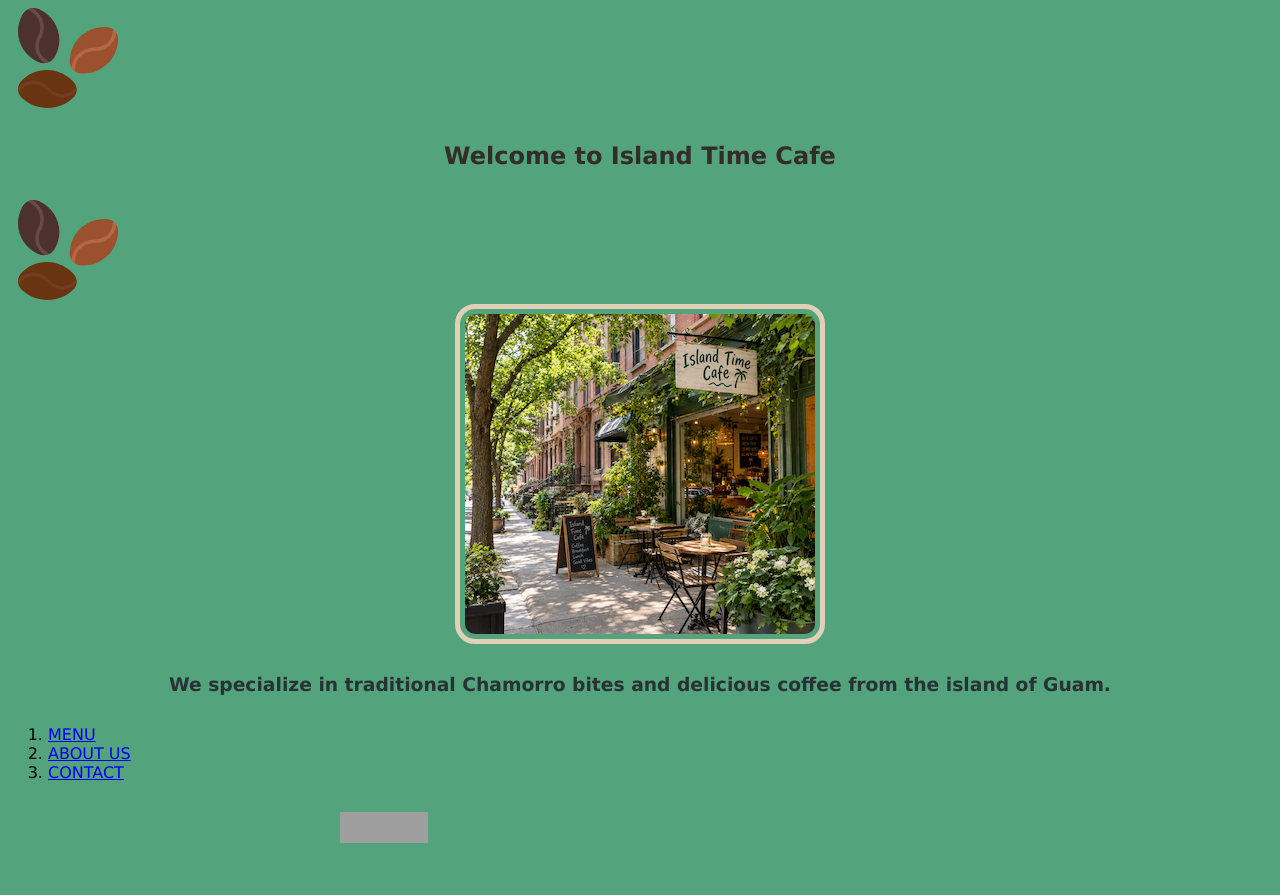
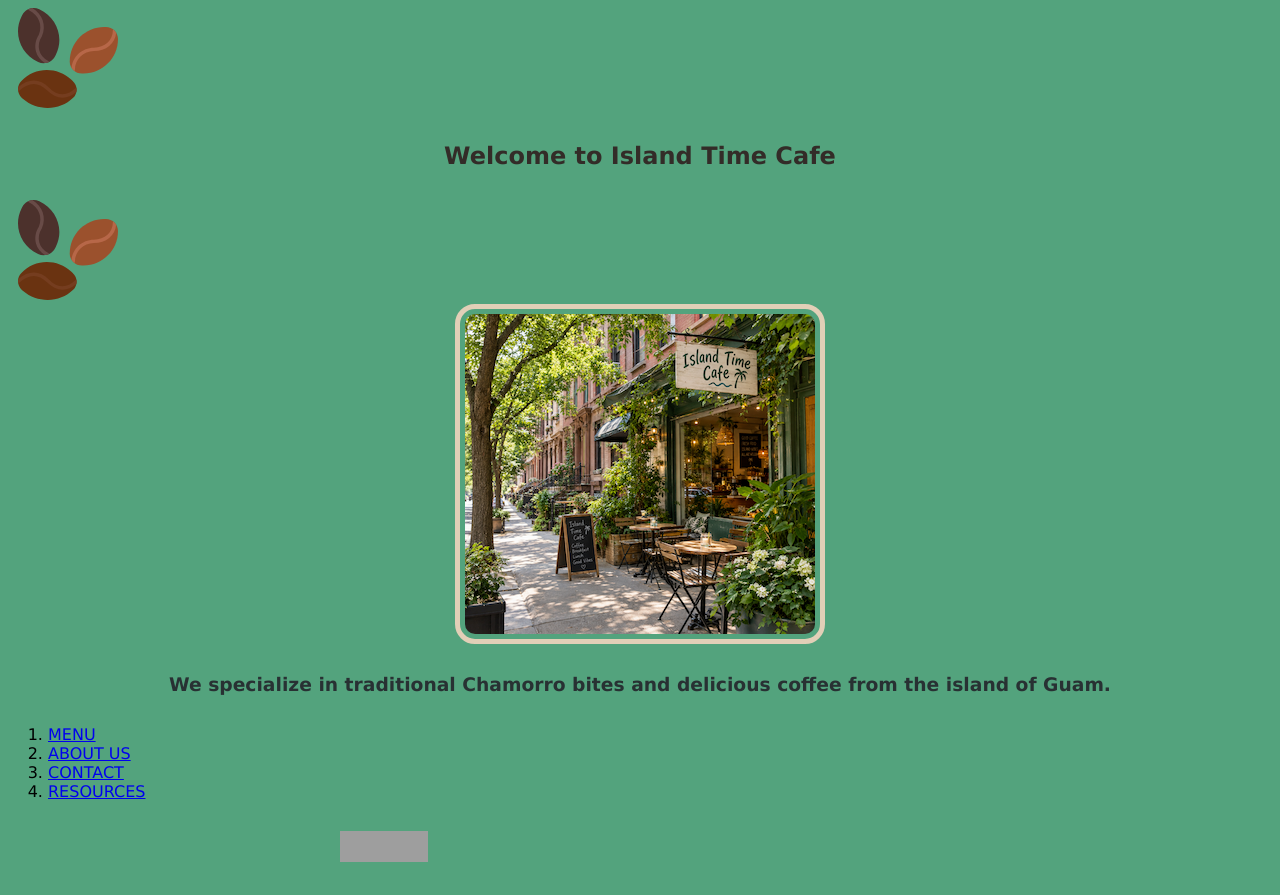
Before and after one commit to aabdul83/aabdul83.github.io, a plain HTML site: page index.html in a window 1280 px wide. Shown: the part 90-985 px from the top of the page. Drawn offline with Linux system fonts and the light colour scheme; grey boxes are pictures that could not be loaded.

Commit message:
Add files via upload

```diff
--- a/index.html
+++ b/index.html
@@ -24,6 +24,7 @@
         <li><a href="menu.html">MENU</a></li>
         <li><a href="aboutus.html">ABOUT US</a></li>
         <li><a href="contact.html">CONTACT</a></li>
+        <li><a href="resources.html">RESOURCES</a></li>
     </ol>
     </div>
 
```
